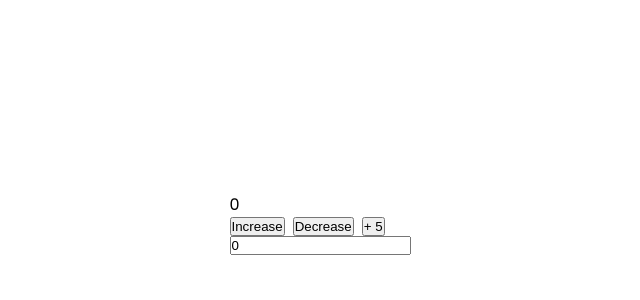
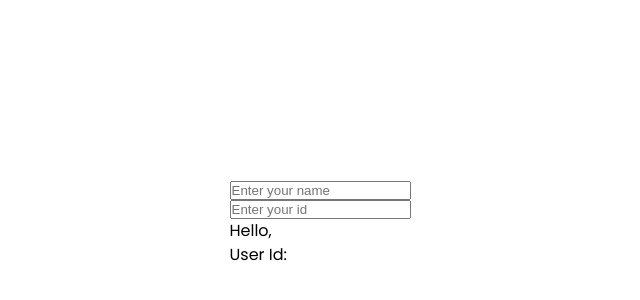
Before and after one commit to cedik456/all-react-hooks-tutorial, a React (Vite) app: page / in a window 1280 px wide. Shown: the part 176-476 px from the top of the page, without its empty margins (320-960 px from the left). Built offline with nearby package versions, Linux system fonts and the light colour scheme.

Commit message:
Part 8: Custom Hook Finished
Successfully learned all the most used hooks in React Js

```diff
--- a/src/App.jsx
+++ b/src/App.jsx
@@ -1,11 +1,10 @@
 import React from "react";
-import UseEffect from "./Components/UseEffect/UseEffect";
-import UseReducer from "./Components/UseReducer/UseReducer";
+import CustomHookApp from "./Components/CustomHook/CustomHookApp";
 
 function App() {
   return (
     <>
-      <UseReducer />
+      <CustomHookApp />
     </>
   );
 }
--- /dev/null
+++ b/src/Components/CustomHook/CustomHookApp.jsx
@@ -0,0 +1,29 @@
+import React from "react";
+import useLocalStorage from "./useLocalStorage";
+
+function CustomHookApp() {
+  const [name, setName] = useLocalStorage("username", "");
+  const [id, setId] = useLocalStorage("Id", "");
+  return (
+    <div className="container">
+      <div className="wrapper">
+        <input
+          value={name}
+          type="text"
+          placeholder="Enter your name"
+          onChange={(e) => setName(e.target.value)}
+        />
+        <input
+          value={id}
+          type="text"
+          placeholder="Enter your id"
+          onChange={(e) => setId(e.target.value)}
+        />
+        <p>Hello, {name}</p>
+        <p>User Id: {id}</p>
+      </div>
+    </div>
+  );
+}
+
+export default CustomHookApp;
--- /dev/null
+++ b/src/Components/CustomHook/useLocalStorage.jsx
@@ -0,0 +1,14 @@
+import React, { useEffect, useState } from "react";
+
+function useLocalStorage(key, initialValue) {
+  const [name, setName] = useState(
+    localStorage.getItem(key) ? localStorage.getItem(key) : ""
+  );
+
+  useEffect(() => {
+    localStorage.setItem(key, name);
+  }, [name, key]);
+  return [name, setName];
+}
+
+export default useLocalStorage;
```
Also changed, not shown: src/Components/UseLayoutEffect/UseLayoutEffects.jsx (added, +25 -0 lines).
